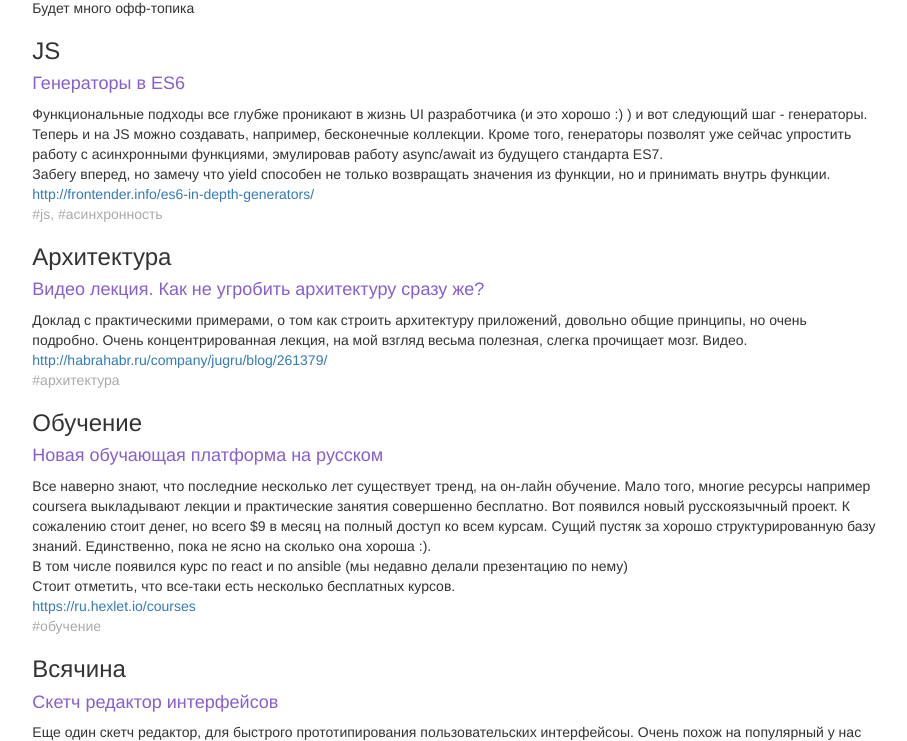
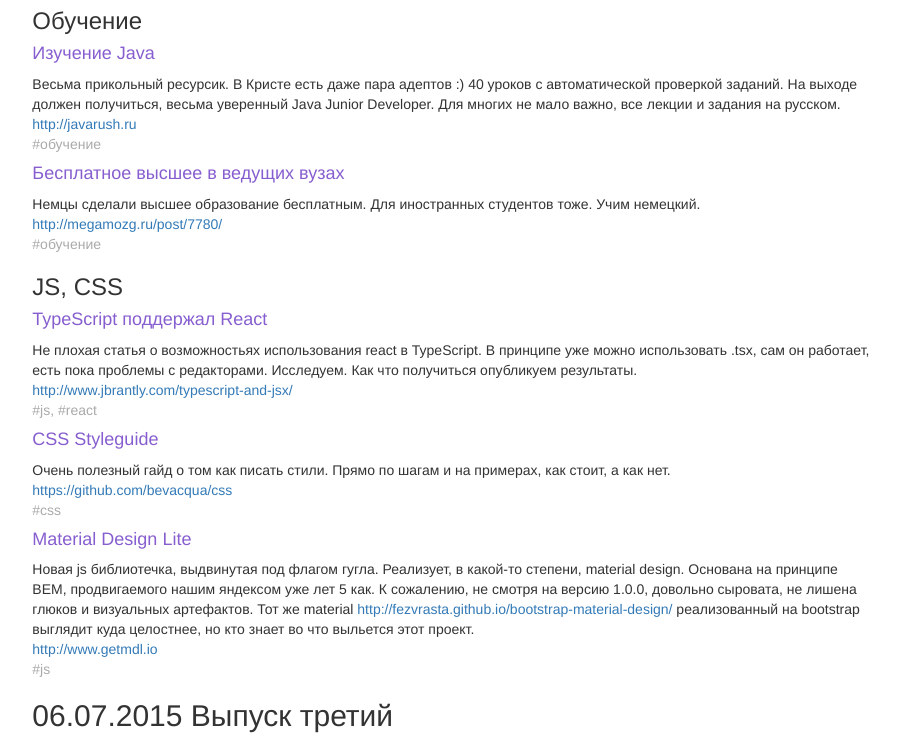
Before and after one commit to nickolaysm/ux-ui-digest, a plain HTML site: page index.html in a window 1280 px wide. Shown: the part 245-986 px from the top of the page, without its empty margins (186-1093 px from the left). Drawn offline with Linux system fonts and the light colour scheme.

Commit message:
выпуск 4

```diff
--- a/index.html
+++ b/index.html
@@ -23,6 +23,34 @@
 			<p>
 			Не смотря на то, что российский интернет содержит множество адептов и статей по UX\UI, однако, не взирая на импорто-замещение, невозможно игнорировать зарубежные ресурсы. Поэтому часть статей будет на инглишском языке, что надеюсь не слишком напугает пытливые умы.
 			</p>
+			<h2>13.07.2015 Выпуск четвертый</h2>
+			<h3>Обучение</h3>
+			<h4>Изучение Java</h4>
+			Весьма прикольный ресурсик. В Кристе есть даже пара адептов :) 40 уроков с автоматической проверкой заданий. На выходе должен получиться, весьма уверенный Java Junior Developer. Для многих не мало важно, все лекции и задания на русском.
+			</br><a href="http://javarush.ru/">http://javarush.ru</a>
+			<div class="tag">#обучение</div>
+
+			<h4>Бесплатное высшее в ведущих вузах</h4>
+			Немцы сделали высшее образование бесплатным. Для иностранных студентов тоже. Учим немецкий.
+			</br><a href="http://megamozg.ru/post/7780/">http://megamozg.ru/post/7780/</a>
+			<div class="tag">#обучение</div>
+
+			<h3>JS, CSS</h3>
+			<h4>TypeScript поддержал React</h4>
+			Не плохая статья о возможностьях использования react в TypeScript. В принципе уже можно использовать .tsx, сам он работает, есть пока проблемы с редакторами. Исследуем. Как что получиться опубликуем результаты.
+			</br><a href="http://www.jbrantly.com/typescript-and-jsx/">http://www.jbrantly.com/typescript-and-jsx/</a>
+			<div class="tag">#js, #react</div>
+
+			<h4>CSS Styleguide</h4>
+			Очень полезный гайд о том как писать стили. Прямо по шагам и на примерах, как стоит, а как нет.
+			</br><a href="https://github.com/bevacqua/css">https://github.com/bevacqua/css</a>
+			<div class="tag">#css</div>
+
+			<h4>Material Design Lite</h4>
+			Новая js библиотечка, выдвинутая под флагом гугла. Реализует, в какой-то степени, material design. Основана на принципе BEM, продвигаемого нашим яндексом уже лет 5 как. К сожалению, не смотря на версию 1.0.0, довольно сыровата, не лишена глюков и визуальных артефактов. Тот же material <a href="http://fezvrasta.github.io/bootstrap-material-design/">http://fezvrasta.github.io/bootstrap-material-design/</a> реализованный на bootstrap выглядит куда целостнее, но кто знает во что выльется этот проект.
+			</br><a href="http://www.getmdl.io">http://www.getmdl.io</a>
+			<div class="tag">#js</div>
+
 			<h2>06.07.2015 Выпуск третий</h2>
 			Будет много офф-топика
 			<h3>JS</h3>
```
